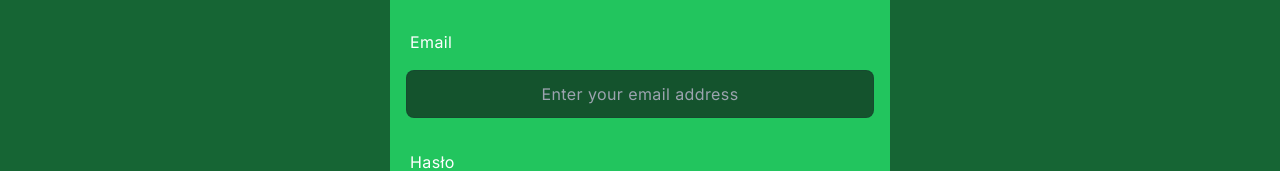
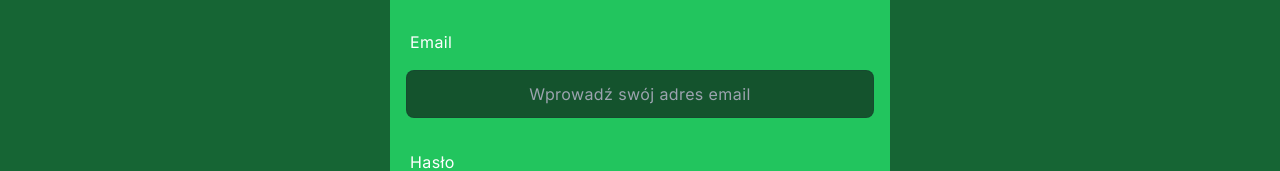
Before and after one commit to marcocollander/three-cards, a Next.js app: page /signup in a window 1280 px wide. Shown: the part 286-457 px from the top of the page. Built offline with nearby package versions, Linux system fonts and the light colour scheme; no server answers.

Commit message:
Change formatting

```diff
--- a/components/SignUpForm.tsx
+++ b/components/SignUpForm.tsx
@@ -66,7 +66,7 @@ export default function SignUpForm() {
                     value={email}
                     onChange={e => setEmail(e.target.value)}
                     type='email'
-                    placeholder='Enter your email address'
+                    placeholder='Wprowadź swój adres email'
                     required
                 />
             </div>
@@ -80,7 +80,7 @@ export default function SignUpForm() {
                     value={password}
                     onChange={e => setPassword(e.target.value)}
                     type='password'
-                    placeholder='Wprowadz hasło'
+                    placeholder='Wprowadź hasło'
                     required
                     minLength={6}
                 />
```
Also changed, not shown: 1 other file (tests, documents, lock files or other folders).
